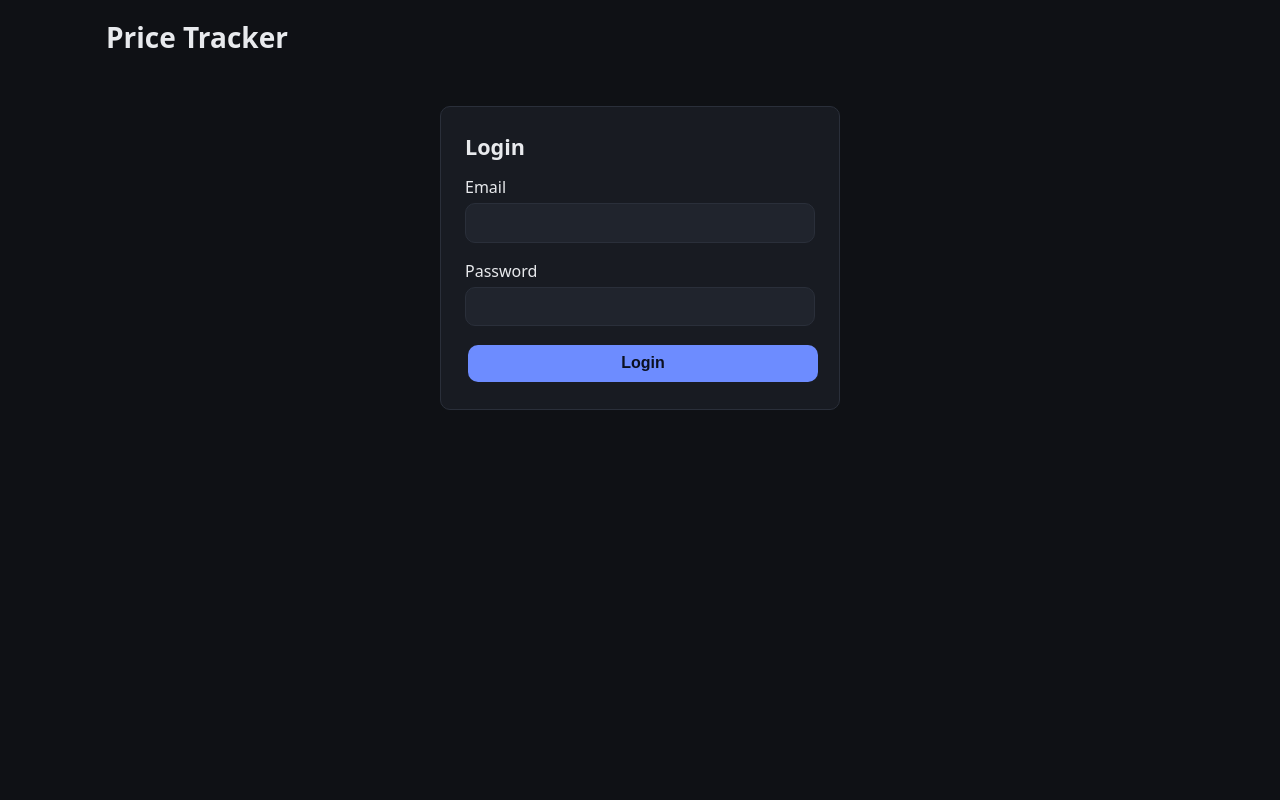
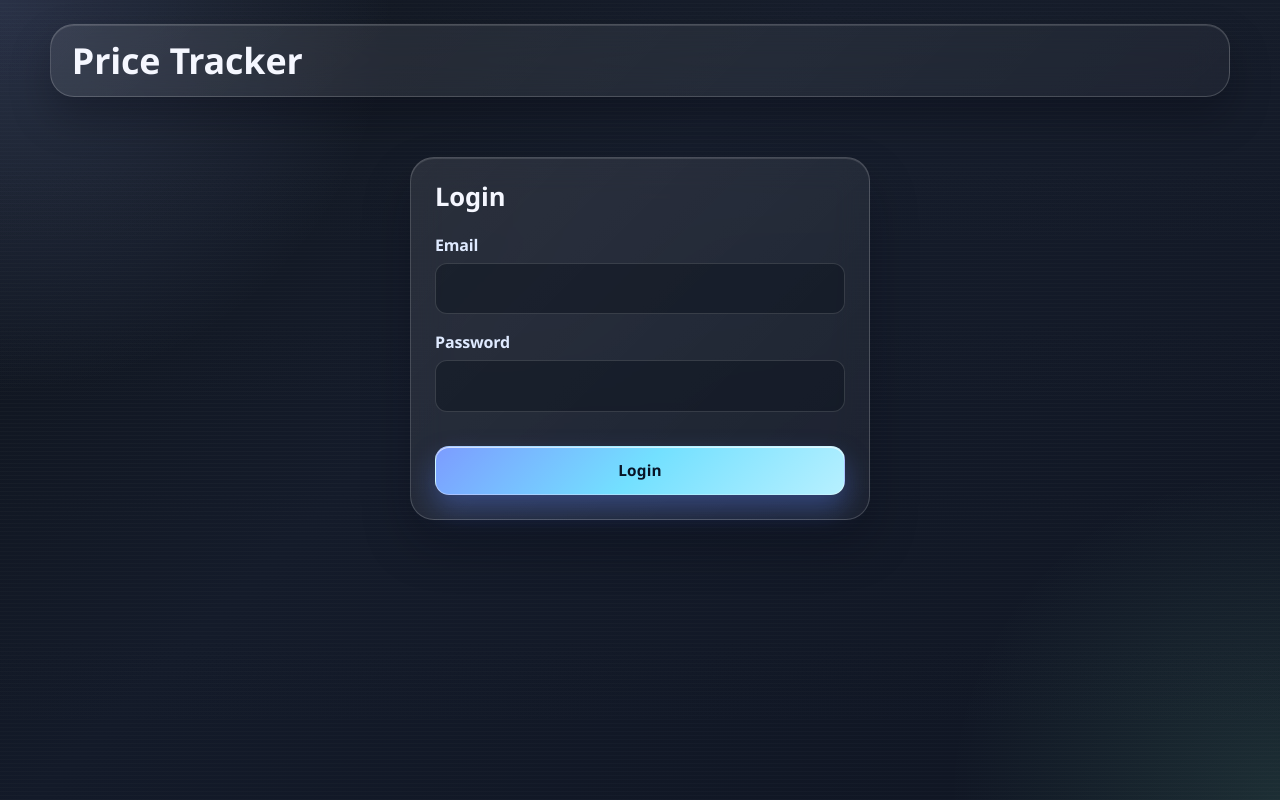
Before and after one commit to minidu1/price-tracker-frontend, a React (Vite) app: page /login in a window 1280 px wide. Built offline with nearby package versions, Linux system fonts and the light colour scheme; no server answers.

Commit message:
feat: enhance UI components with loading states and improved styling; update error handling and layout in ProductDetails, Dashboard, and App components

```diff
--- a/src/App.jsx
+++ b/src/App.jsx
@@ -7,7 +7,7 @@ import ProductDetails from "./components/ProductDetails";
 const API_URL = import.meta.env.VITE_API_URL;
 
 export default function App() {
-  const [user, setUser] = useState(); //undefined means still checking the user
+  const [user, setUser] = useState();
 
   async function logout() {
     try {
@@ -50,21 +50,30 @@ export default function App() {
     checkAuth();
   }, []);
 
-  //if user undefined it means fetch is still happening. so loading screen shows
   if (user === undefined) {
-    return <p>Loading ....</p>;
+    return <div className="loading-state">Loading...</div>;
   }
 
   return (
-    <>
+    <div className="app-shell">
       <div className="container">
-        <h1>Price Tracker</h1>
+        <header className="app-header glass-panel">
+          <h1>Price Tracker</h1>
+
+          {user && (
+            <div className="header-actions">
+              <span className="user-pill">{user.name}</span>
+              <button className="secondary-button" onClick={logout}>
+                Logout
+              </button>
+            </div>
+          )}
+        </header>
 
         <Routes>
           <Route
             path="/login"
             element={
-              // if user exist(have user cookie) navigate to dashboard
               user ? <Navigate to="/" replace /> : <Login onLogin={setUser} />
             }
           />
@@ -83,18 +92,14 @@ export default function App() {
             }
           />
           <Route
-          path="/products/:id"
-          element={
-            user ? (
-              <ProductDetails/>
-            ) :(
-              <Navigate to="/login" replace />
-            )
-          }
+            path="/products/:id"
+            element={
+              user ? <ProductDetails /> : <Navigate to="/login" replace />
+            }
           />
           <Route path="*" element={<Navigate to="/" replace />} />
         </Routes>
       </div>
-    </>
+    </div>
   );
 }
--- a/src/components/ProductCard.jsx
+++ b/src/components/ProductCard.jsx
@@ -52,7 +52,7 @@ export default function ProductCard({
       <button className="delete-button" onClick={deleteProduct}>
         Delete Product
       </button>
-      {targetReached && <div className="target-reach">{targetReached} </div>}
+      {targetReached && <div className="target-reach">Target reached</div>}
     </div>
   );
 }
--- a/src/index.css
+++ b/src/index.css
@@ -1,50 +1,166 @@
 :root {
-  /* colors */
-  --bg: #0f1115;
-  --surface: #181b22;
-  --surface-2: #20242d;
-  --border: #2a2f3a;
-  --text: #e8eaed;
-  --text-muted: #9aa3b2;
-  --primary: #6d8cff;
-  --primary-hover: #8aa3ff;
-  --success: #3ecf8e;
-  --danger: #ff6b6b;
+  --bg: #0c121d;
+  --bg-deep: #0a0d16;
+  --surface: rgba(255, 255, 255, 0.08);
+  --surface-strong: rgba(255, 255, 255, 0.12);
+  --surface-soft: rgba(255, 255, 255, 0.05);
+  --border: rgba(255, 255, 255, 0.18);
+  --text: #f5f7ff;
+  --text-soft: #dfeaff;
+  --text-muted: #b9c3d9;
+  --primary: rgba(148, 174, 255, 0.38);
+  --primary-strong: rgba(167, 191, 255, 0.78);
+  --primary-hover: rgba(187, 203, 255, 0.78);
+  --success: #7fe4b8;
+  --danger: rgba(255, 120, 120, 0.72);
+  --shadow: rgba(4, 7, 18, 0.5);
+  --radius: 20px;
+  --gap: 1.25rem;
 
-  /* spacing + shape */
-  --radius: 10px;
-  --gap: 1rem;
-
-  font-family: system-ui, -apple-system, "Segoe UI", Roboto, sans-serif;
+  font-family: "Segoe UI", "Inter", "SF Pro Display", sans-serif;
   color-scheme: dark;
+  -webkit-font-smoothing: antialiased;
+  -moz-osx-font-smoothing: grayscale;
+  text-rendering: optimizeLegibility;
 }
 
 * {
   box-sizing: border-box;
 }
 
+html {
+  scroll-behavior: smooth;
+}
+
 body {
   margin: 0;
-  background: var(--bg);
+  min-height: 100vh;
+  background:
+    radial-gradient(circle at top left, rgba(148, 174, 255, 0.18), transparent 26%),
+    radial-gradient(circle at bottom right, rgba(127, 228, 184, 0.12), transparent 22%),
+    linear-gradient(135deg, #0b1018 0%, #111827 40%, #0d1320 100%);
   color: var(--text);
   font-size: 1rem;
-  /* 16px base */
   line-height: 1.5;
+  letter-spacing: -0.01em;
 }
 
-a {
-  text-decoration: none;
-  color: inherit;
+body::before {
+  content: "";
+  position: fixed;
+  inset: 0;
+  background:
+    linear-gradient(rgba(255, 255, 255, 0.04), rgba(255, 255, 255, 0.02)),
+    repeating-linear-gradient(0deg,
+      rgba(255, 255, 255, 0.025),
+      rgba(255, 255, 255, 0.025) 1px,
+      transparent 1px,
+      transparent 4px);
+  opacity: 0.7;
+  pointer-events: none;
+}
+
+#root {
+  min-height: 100vh;
+}
+
+img {
+  max-width: 100%;
+  display: block;
+}
+
+button,
+input {
+  font: inherit;
+}
+
+button {
+  border: 1px solid var(--border);
+  border-radius: 14px;
+  padding: 0.75rem 1.1rem;
+  font-size: 0.96rem;
+  font-weight: 700;
+  letter-spacing: 0.01em;
+  cursor: pointer;
+  transition: transform 0.2s ease, box-shadow 0.2s ease, background 0.2s ease;
+  background: linear-gradient(135deg, rgba(255, 255, 255, 0.22), rgba(255, 255, 255, 0.08));
+  color: var(--text);
+  box-shadow: inset 0 1px 0 rgba(255, 255, 255, 0.18), 0 10px 22px rgba(7, 10, 20, 0.22);
+  backdrop-filter: blur(14px);
+  -webkit-backdrop-filter: blur(14px);
+}
+
+button:hover {
+  transform: translateY(-1px);
+  background: linear-gradient(135deg, rgba(255, 255, 255, 0.28), rgba(255, 255, 255, 0.12));
+}
+
+button:disabled {
+  opacity: 0.55;
+  cursor: not-allowed;
+  transform: none;
+}
+
+button.primary-button,
+button[type="submit"] {
+  background: linear-gradient(135deg, #7c9cff 0%, #73e0ff 50%, #b7f0ff 100%);
+  color: #081326;
+  border-color: rgba(255, 255, 255, 0.35);
+  box-shadow: 0 14px 28px rgba(93, 132, 255, 0.35), inset 0 1px 0 rgba(255, 255, 255, 0.65);
+}
+
+button.secondary-button {
+  background: linear-gradient(135deg, rgba(75, 196, 255, 0.28), rgba(255, 255, 255, 0.1));
+  color: var(--text-soft);
+}
+
+.delete-button {
+  background: linear-gradient(135deg, #ff8f8f 0%, #ff5d70 100%);
+  color: #fff;
+}
+
+.delete-button:hover {
+  background: linear-gradient(135deg, rgba(255, 136, 136, 0.48), rgba(255, 255, 255, 0.12));
+}
+
+input {
+  width: 100%;
+  background: rgba(12, 18, 29, 0.46);
+  color: var(--text);
+  border: 1px solid rgba(255, 255, 255, 0.14);
+  border-radius: 12px;
+  padding: 0.8rem 0.9rem;
+  font-size: 1rem;
+  outline: none;
+  transition: border-color 0.2s ease, box-shadow 0.2s ease;
+}
+
+input::placeholder {
+  color: var(--text-muted);
+}
+
+input:focus {
+  border-color: rgba(167, 191, 255, 0.7);
+  box-shadow: 0 0 0 4px rgba(148, 174, 255, 0.18);
+}
+
+h1,
+h2,
+h3,
+p {
+  margin-top: 0;
 }
 
 h1 {
-  font-size: 1.75rem;
-  margin: 0 0 1rem;
+  font-size: clamp(2rem, 2.8vw, 2.8rem);
+  line-height: 1.1;
+  margin: 0;
 }
 
 h2 {
-  font-size: 1.35rem;
-  margin: 0 0 0.75rem;
+  font-size: clamp(1.4rem, 2vw, 1.9rem);
+  line-height: 1.2;
+  margin: 0;
 }
 
 h3 {
@@ -52,139 +168,199 @@ h3 {
   margin: 0 0 0.5rem;
 }
 
-/* page wrapper: wrap all the pahge containts  */
-.container {
-  max-width: 1100px;
-  margin: 0 auto;
-  padding: 1rem;
+.app-shell {
+  min-height: 100vh;
+  padding: 1.5rem 0 2rem;
 }
 
-/* buttons */
-button {
-  background: var(--primary);
-  color: #0b1020;
-  border: 0;
-  border-radius: var(--radius);
-  padding: 0.6rem 1rem;
-  font-size: 1rem;
-  font-weight: 600;
-  cursor: pointer;
-  margin: 3px;
+.container {
+  width: min(1180px, calc(100% - 2rem));
+  margin: 0 auto;
+  display: flex;
+  flex-direction: column;
+  gap: 1.25rem;
 }
 
-.delete-button {
-  background: var(--danger);
+.glass-panel {
+  background: linear-gradient(135deg, rgba(255, 255, 255, 0.09), rgba(255, 255, 255, 0.04));
+  border: 1px solid var(--border);
+  box-shadow: inset 0 1px 0 rgba(255, 255, 255, 0.12), 0 20px 40px rgba(2, 4, 12, 0.26);
+  backdrop-filter: blur(16px);
+  -webkit-backdrop-filter: blur(16px);
 }
 
-button:hover {
-  background: var(--primary-hover);
+.app-header {
+  display: flex;
+  justify-content: space-between;
+  align-items: center;
+  gap: 1rem;
+  padding: 1rem 1.3rem;
+  border-radius: 24px;
 }
 
-.delete-button:hover {
-  background: #e33d3d;
+.brand-block {
+  display: flex;
+  align-items: center;
+  gap: 0.9rem;
 }
 
-button:disabled {
-  opacity: 0.5;
-  cursor: not-allowed;
+.brand-mark {
+  width: 46px;
+  height: 46px;
+  border-radius: 14px;
+  display: grid;
+  place-items: center;
+  background: linear-gradient(135deg, rgba(255, 255, 255, 0.22), rgba(139, 167, 255, 0.2));
+  border: 1px solid rgba(255, 255, 255, 0.22);
+  box-shadow: inset 0 1px 0 rgba(255, 255, 255, 0.2);
+  font-weight: 800;
+  color: #f8fbff;
 }
 
-/* inputs */
-input {
-  width: 100%;
-  background: var(--surface-2);
-  color: var(--text);
-  border: 1px solid var(--border);
-  border-radius: var(--radius);
-  padding: 0.6rem 0.75rem;
-  font-size: 1rem;
+.header-actions {
+  display: flex;
+  align-items: center;
+  gap: 0.75rem;
 }
 
-input:focus {
-  outline: 2px solid var(--primary);
-  outline-offset: 1px;
+.user-pill {
+  display: inline-flex;
+  align-items: center;
+  justify-content: center;
+  padding: 0.6rem 0.95rem;
+  border-radius: 999px;
+  background: linear-gradient(135deg, rgba(110, 200, 255, 0.26), rgba(255, 255, 255, 0.08));
+  border: 1px solid rgba(255, 255, 255, 0.18);
+  color: var(--text-soft);
+  font-weight: 700;
+  box-shadow: inset 0 1px 0 rgba(255, 255, 255, 0.2), 0 8px 18px rgba(17, 24, 39, 0.2);
 }
 
-/* login / signup card */
+.dashboard-shell {
+  display: flex;
+  flex-direction: column;
+  gap: 1.25rem;
+}
+
+.dashboard-toolbar {
+  display: flex;
+  align-items: center;
+  justify-content: space-between;
+  gap: 1rem;
+  padding: 1.2rem 1.3rem;
+  border-radius: 22px;
+}
+
 .form {
-  max-width: 400px;
+  max-width: 460px;
   width: 100%;
-  margin: 3rem auto;
-  background: var(--surface);
+  margin: 2.5rem auto 0;
+  background: linear-gradient(135deg, rgba(255, 255, 255, 0.09), rgba(255, 255, 255, 0.04));
   border: 1px solid var(--border);
-  border-radius: var(--radius);
+  border-radius: 24px;
   padding: 1.5rem;
+  box-shadow: inset 0 1px 0 rgba(255, 255, 255, 0.12), 0 24px 50px rgba(4, 7, 18, 0.24);
+  backdrop-filter: blur(16px);
+  -webkit-backdrop-filter: blur(16px);
+}
+
+.form h2 {
+  margin-bottom: 1.25rem;
 }
 
 .form-group {
   margin-bottom: 1rem;
 }
 
+.form-group>div {
+  display: flex;
+  justify-content: space-between;
+  align-items: center;
+  gap: 0.5rem;
+  margin-bottom: 0.35rem;
+}
+
 .form-group label {
-  display: block;
-  margin-bottom: 0.25rem;
+  color: var(--text-soft);
+  font-weight: 600;
 }
 
 .form button {
   width: 100%;
+  margin-top: 0.25rem;
 }
 
-/* scoped, so it only hits form buttons */
 .error {
   color: var(--danger);
-  font-size: 0.875rem;
+  font-size: 0.8rem;
+  min-height: 1.1em;
 }
 
-/* dashboard grid: as many 250px+ columns as fit, no media query */
 .product-grid {
   display: grid;
   grid-template-columns: repeat(auto-fill, minmax(250px, 1fr));
   gap: var(--gap);
 }
 
-/* product card */
 .product-card {
-  background: var(--surface);
-  border: 1px solid var(--border);
-  border-radius: var(--radius);
-  padding: 0.75rem;
   display: flex;
   flex-direction: column;
-  gap: 0.5rem;
+  gap: 0.75rem;
+  background: linear-gradient(135deg, rgba(255, 255, 255, 0.11), rgba(255, 255, 255, 0.04));
+  border: 1px solid var(--border);
+  border-radius: 18px;
+  padding: 0.9rem;
+  box-shadow: inset 0 1px 0 rgba(255, 255, 255, 0.14), 0 18px 30px rgba(7, 10, 20, 0.18);
+  backdrop-filter: blur(12px);
+  -webkit-backdrop-filter: blur(12px);
+}
+
+.product-card a {
+  color: inherit;
+  text-decoration: none;
 }
 
 .product-picture img {
   width: 100%;
   height: 180px;
   object-fit: cover;
-  border-radius: calc(var(--radius) - 2px);
+  border-radius: 12px;
+  border: 1px solid rgba(255, 255, 255, 0.08);
 }
 
 .product-name {
-  font-weight: 600;
+  margin-top: 0.7rem;
+  font-weight: 700;
+  line-height: 1.4;
   display: -webkit-box;
   -webkit-line-clamp: 2;
-  /* cut long Daraz titles at 2 lines */
   -webkit-box-orient: vertical;
   overflow: hidden;
+  color: var(--text);
+}
+
+.product-price,
+.target-price {
+  font-size: 0.96rem;
+  color: var(--text-soft);
 }
 
 .product-price {
-  font-size: 1.25rem;
   font-weight: 700;
-}
-
-.target-price {
-  color: var(--text-muted);
-  font-size: 0.9rem;
+  color: var(--text);
 }
 
 .target-reach {
+  display: inline-flex;
+  align-self: flex-start;
+  padding: 0.38rem 0.7rem;
+  border-radius: 999px;
+  background: rgba(127, 228, 184, 0.12);
+  border: 1px solid rgba(127, 228, 184, 0.28);
   color: var(--success);
-  font-weight: 600;
+  font-weight: 700;
+  font-size: 0.78rem;
 }
-
-/* product details page */
 
 .product-details {
   display: grid;
@@ -192,33 +368,22 @@ input:focus {
   gap: 1.5rem;
   width: 100%;
   max-width: 1100px;
-  margin: 2rem auto;
+  margin: 0 auto;
   padding: 1.5rem;
-  background: var(--surface);
+  background: linear-gradient(135deg, rgba(255, 255, 255, 0.09), rgba(255, 255, 255, 0.04));
   border: 1px solid var(--border);
-  border-radius: 18px;
-  box-shadow: 0 8px 24px rgba(0, 0, 0, 0.18);
-}
-
-.product-details__image {
-  width: 100%;
+  border-radius: 24px;
+  box-shadow: inset 0 1px 0 rgba(255, 255, 255, 0.12), 0 24px 40px rgba(2, 4, 12, 0.18);
+  backdrop-filter: blur(16px);
+  -webkit-backdrop-filter: blur(16px);
 }
 
 .product-details__image img {
   width: 100%;
-  height: 340px;
+  height: 360px;
   object-fit: cover;
-  border-radius: 14px;
-  display: block;
-}
-
-@media (max-width: 600px) {
-  .product-details {
-    grid-template-columns: 1fr;
-  }
-  .product-details__image img {
-    height: 240px;
-  }
+  border-radius: 18px;
+  border: 1px solid rgba(255, 255, 255, 0.12);
 }
 
 .product-details__content {
@@ -229,31 +394,34 @@ input:focus {
 
 .product-details__header {
   display: flex;
+  justify-content: space-between;
   align-items: center;
-  justify-content: space-between;
   gap: 0.75rem;
   flex-wrap: wrap;
 }
 
 .product-details__header h2 {
+  max-width: 620px;
   margin: 0;
-  font-size: clamp(1.4rem, 2vw, 2.2rem);
-  line-height: 1.2;
 }
 
 .status-badge {
   display: inline-flex;
   align-items: center;
-  padding: 0.4rem 0.75rem;
+  padding: 0.4rem 0.7rem;
   border-radius: 999px;
+  font-weight: 700;
   font-size: 0.8rem;
-  font-weight: 700;
+  border: 1px solid rgba(127, 228, 184, 0.28);
+  background: rgba(127, 228, 184, 0.12);
+  color: var(--success);
 }
 
-.status-badge.success {
-  background: rgba(62, 207, 142, 0.15);
-  color: var(--success);
-  border: 1px solid rgba(62, 207, 142, 0.35);
+.product-details__meta {
+  display: flex;
+  flex-direction: column;
+  gap: 0.4rem;
+  color: var(--text-muted);
 }
 
 .product-details__price-row {
@@ -265,57 +433,86 @@ input:focus {
 
 .currency {
   color: var(--text-muted);
-  font-size: 1rem;
+  font-size: 0.9rem;
   text-transform: uppercase;
-  letter-spacing: 0.04em;
+  letter-spacing: 0.08em;
 }
 
 .price {
-  font-size: clamp(2rem, 3vw, 3rem);
+  font-size: clamp(2.1rem, 3vw, 3.2rem);
   font-weight: 800;
-  line-height: 1;
   color: var(--text);
-}
-
-.product-details__meta {
-  display: flex;
-  flex-direction: column;
-  gap: 0.35rem;
-  color: var(--text-muted);
-  font-size: 0.95rem;
+  letter-spacing: -0.04em;
 }
 
 .product-details__actions {
   margin-top: 0.5rem;
 }
 
-.visit-site-btn {
-  background: var(--primary);
-  color: #0b1020;
-  border: 0;
-  border-radius: var(--radius);
-  font-weight: 700;
-  cursor: pointer;
-  margin: 3px;
-
+.visit-site-btn,
+.text-link-button {
+  display: inline-flex;
+  align-items: center;
+  justify-content: center;
+  min-width: 180px;
   padding: 0.8rem 1.2rem;
   border-radius: 12px;
-  font-size: 1rem;
-  min-width: 180px;
+  background: linear-gradient(135deg, #7fd8ff 0%, #7a9dff 100%);
+  color: #071422;
+  text-decoration: none;
+  font-weight: 800;
+  box-shadow: 0 12px 20px rgba(70, 117, 255, 0.28), inset 0 1px 0 rgba(255, 255, 255, 0.5);
 }
 
-.visit-site-btn:hover {
-  background: var(--primary-hover);
+.product-details__history {
+  height: 360px;
 }
 
-.product-details__history{
-  height: 350px;
-}
 .product-details__history,
 .product-details__description {
   grid-column: 1 / -1;
-  background: var(--surface-2);
-  border: 1px solid var(--border);
-  border-radius: 14px;
-  padding: 1rem;
+  background: rgba(255, 255, 255, 0.04);
+  border: 1px solid rgba(255, 255, 255, 0.12);
+  border-radius: 18px;
+  padding: 1rem 1.1rem;
+  color: var(--text-soft);
 }
+
+.loading-state,
+.centered-message {
+  min-height: 60vh;
+  display: grid;
+  place-items: center;
+  text-align: center;
+  color: var(--text-soft);
+  font-size: 1.05rem;
+  font-weight: 600;
+}
+
+.centered-message {
+  display: flex;
+  flex-direction: column;
+  gap: 0.75rem;
+}
+
+@media (max-width: 700px) {
+
+  .app-header,
+  .dashboard-toolbar {
+    flex-direction: column;
+    align-items: flex-start;
+  }
+
+  .header-actions {
+    width: 100%;
+    justify-content: space-between;
+  }
+
+  .product-details {
+    grid-template-columns: 1fr;
+  }
+
+  .product-details__image img {
+    height: 260px;
+  }
+}
```
Also changed, not shown: src/components/Dashboard.jsx (+13 -7 lines), src/components/ProductDetails.jsx (+51 -15 lines).
